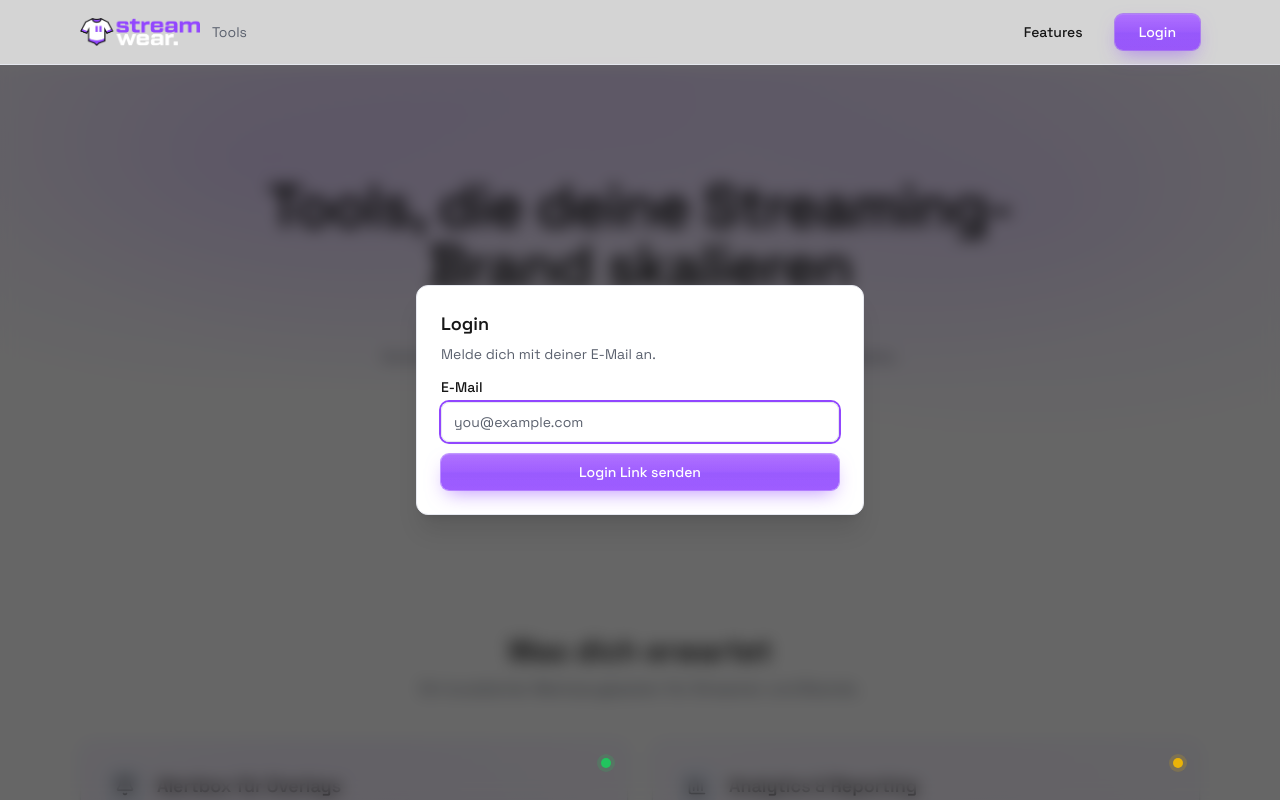
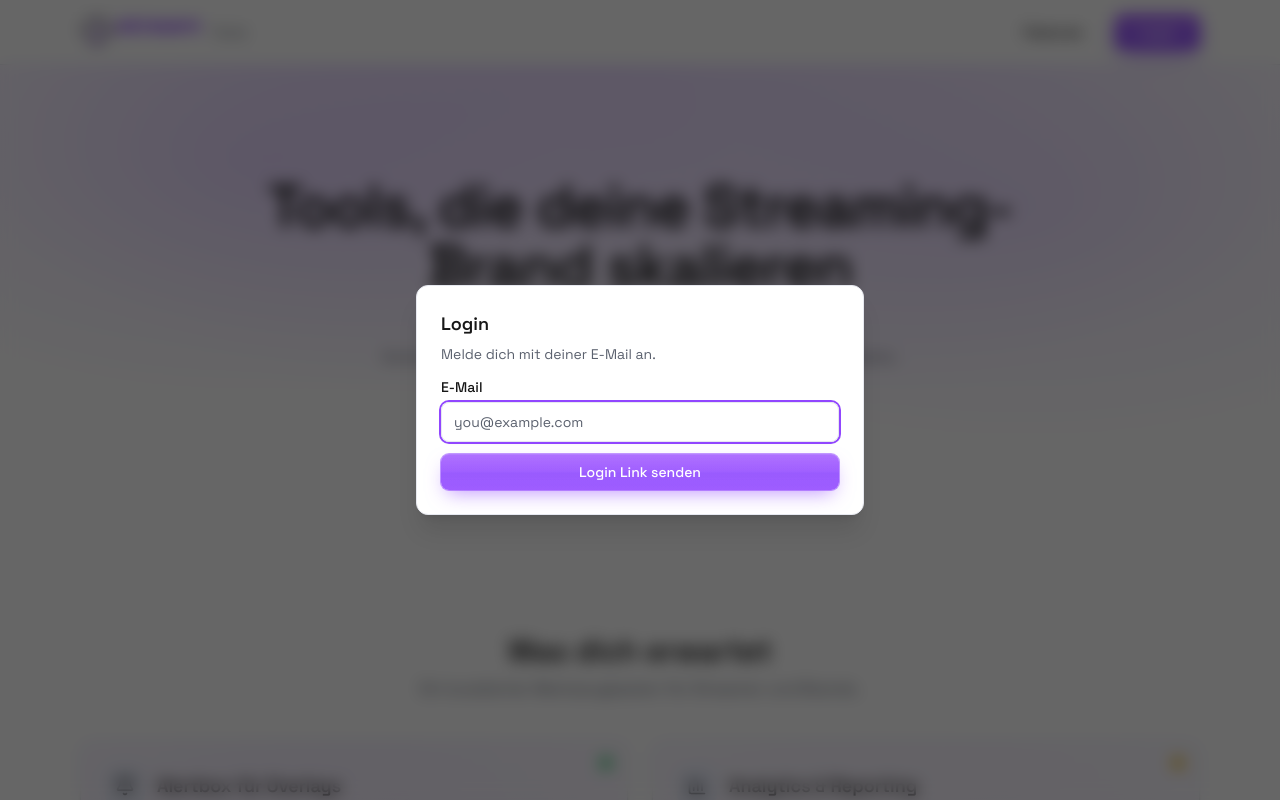
Before and after one commit to juliansngr/streamwear-tools, a Next.js app: page / in a window 1280 px wide. Both pictures are taken after a click on the button "Login". Shown: the top 800 px of the page. Built offline with nearby package versions, Linux system fonts and the light colour scheme.

Commit message:
fixed z-index issue

```diff
--- a/components/ui/dialog.jsx
+++ b/components/ui/dialog.jsx
@@ -12,7 +12,7 @@ export const DialogClose = DialogPrimitive.Close;
 export function DialogContent({ className, ...props }) {
   return (
     <DialogPrimitive.Portal>
-      <DialogPrimitive.Overlay className="fixed inset-0 bg-black/60 backdrop-blur-sm data-[state=open]:animate-in data-[state=closed]:animate-out data-[state=closed]:fade-out-0 data-[state=open]:fade-in-0" />
+      <DialogPrimitive.Overlay className="fixed inset-0 z-50 bg-black/60 backdrop-blur-sm data-[state=open]:animate-in data-[state=closed]:animate-out data-[state=closed]:fade-out-0 data-[state=open]:fade-in-0" />
       <DialogPrimitive.Content
         className={cn(
           "fixed left-1/2 top-1/2 z-50 w-full max-w-md -translate-x-1/2 -translate-y-1/2 rounded-[var(--radius-md)] border border-default bg-[var(--background)] p-6 shadow-xl outline-none data-[state=open]:animate-in data-[state=closed]:animate-out data-[state=closed]:fade-out-0 data-[state=open]:fade-in-0",
```
